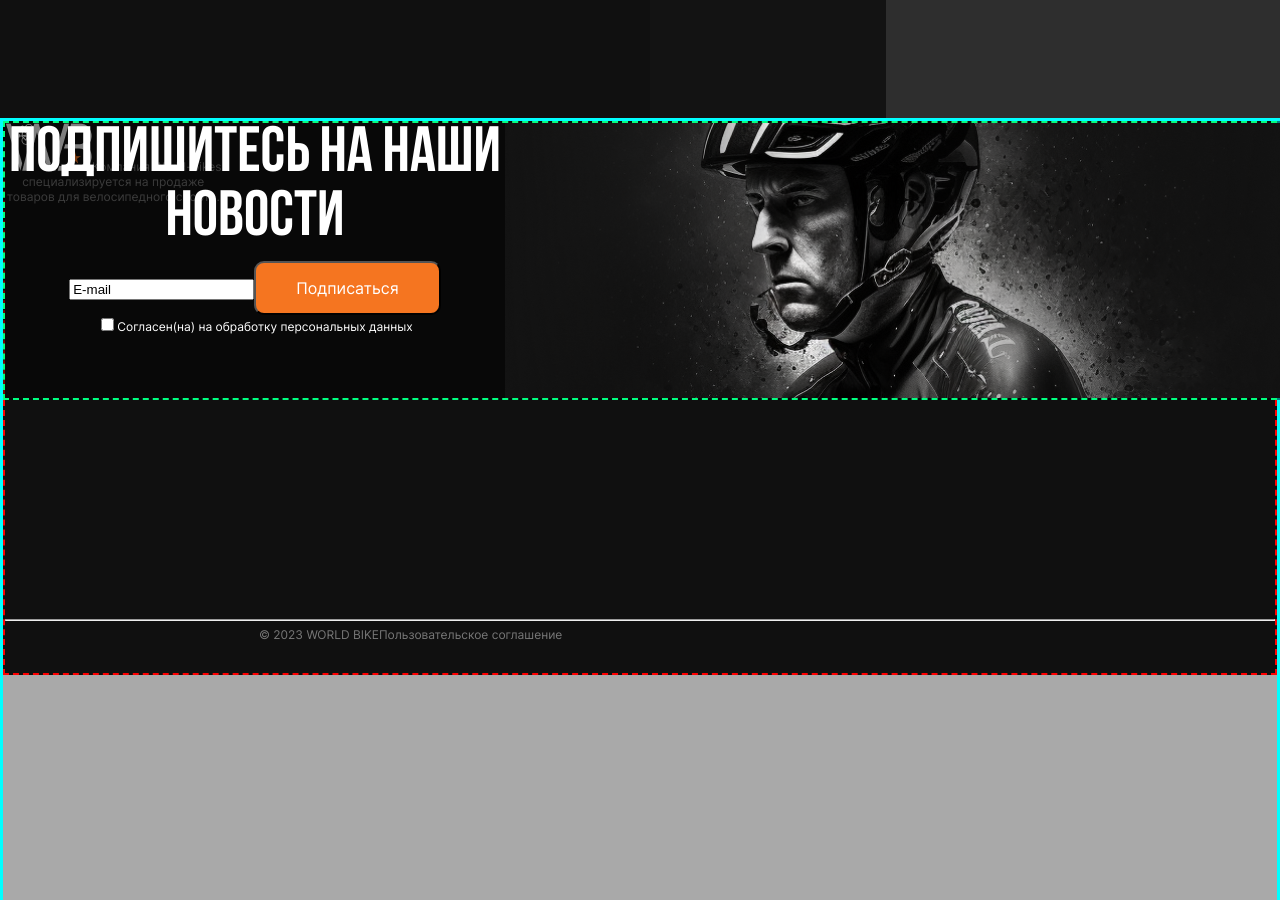
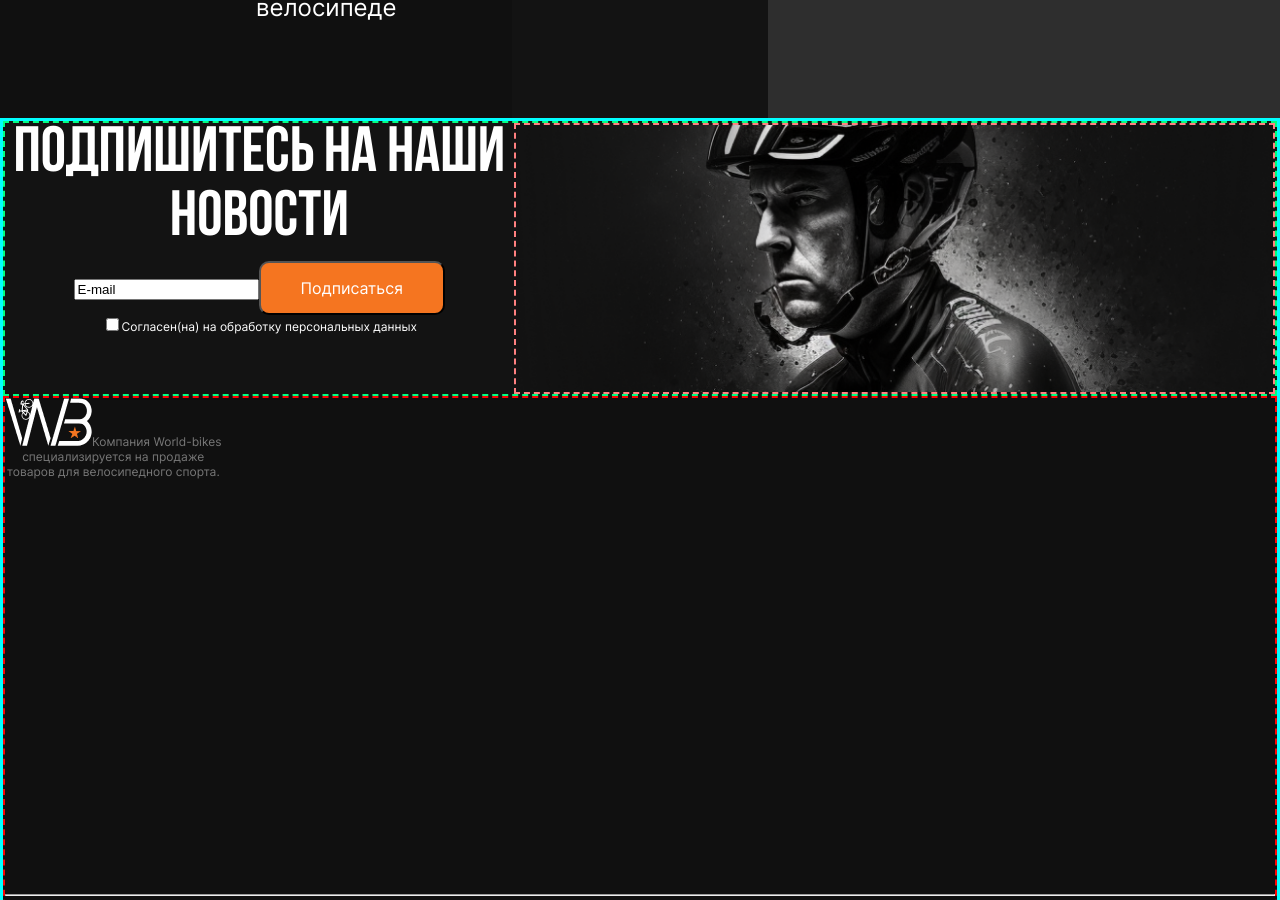
Before and after one commit to Cycle-Temka/Cycle-Frontend, a React (Create React App) app in the folder app/: page / in a window 1280 px wide. Shown: the part 939-1839 px from the top of the page. Built offline with nearby package versions, Linux system fonts and the light colour scheme.

Commit message:
Update: all

```diff
--- a/app/src/styles/Footer.css
+++ b/app/src/styles/Footer.css
@@ -1,5 +1,6 @@
 footer {
   height: 825px;
+  /* border: 4px solid darkgreen; */
   /* justify-content: center;
   align-items: center;
   align-content: center; */
@@ -14,12 +15,11 @@ footer {
   background-color: #131313;
   height: 275px;
 
-  position: absolute;
+  /* position: absolute; */
   /* top: 0;
   left: 0; */
   width: 100%;
   /* height: 100%; */
-  background-color: rgba(0, 0, 0, 0.5); /* Полупрозрачный фон */
   /* display: flex; */
   /* justify-content: center; */
   /* align-items: center; */
@@ -27,7 +27,14 @@ footer {
   border: 2px dashed rgb(0, 255, 128);
 }
 
+.newsletter_form {
+  /* position: fixed; */
+  top: 0;
+  left: 0;
+}
+
 .newsletter_img {
+  border: 2px dashed rgb(255, 128, 128);
   position: relative;
 }
 
--- a/app/src/styles/Header.css
+++ b/app/src/styles/Header.css
@@ -1,4 +1,5 @@
 .Header {
+  /* position: fixed ; */
   max-height: 105px;
   padding: 1%;
   padding-left: 10%;
--- a/app/src/styles/HomePage.css
+++ b/app/src/styles/HomePage.css
@@ -30,6 +30,7 @@
 }
 
 .hp_bottom {
+  /* margin */
   height: 212px;
   font-size: 24px;
   display: flex;
--- a/app/src/styles/index.css
+++ b/app/src/styles/index.css
@@ -32,7 +32,7 @@ body {
   /* General background */
   background-color: darkgray;
 }
-/*
+
 * {
   box-sizing: border-box;
-} */
+}
--- a/app/src/widgets/Footer.tsx
+++ b/app/src/widgets/Footer.tsx
@@ -9,7 +9,7 @@ function Footer() {
   return (
     <footer>
       <div className="newsletter">
-        <form>
+        <form className="newsletter_form">
           <span style={{ "font-family": "bebas", "font-size": 64 }}>
             Подпишитесь на наши новости
           </span>
```
